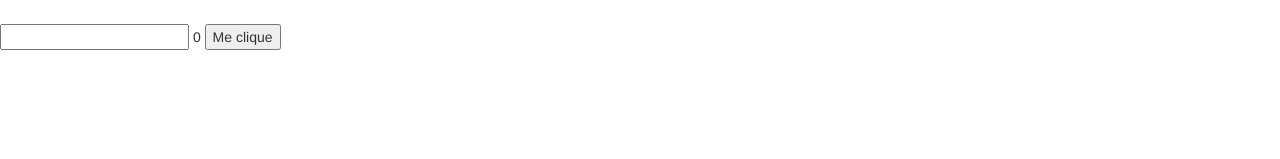
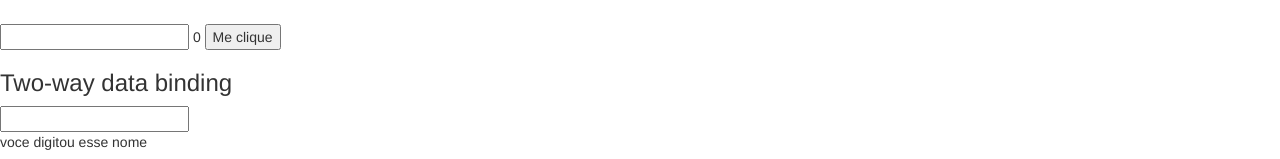
Before and after one commit to marcelojava/Angular2-PrimeiroComponente, an Angular app: page / in a window 1280 px wide. Shown: the part 740-899 px from the top of the page. Before the commit the page ends 800 px from the top, so only its background shows below. Built offline with nearby package versions, Linux system fonts and the light colour scheme; what ng2-bootstrap would draw is missing.

Commit message:
Fazendo two-way data binding usando angular 2

```diff
--- a/src/app/app.component.html
+++ b/src/app/app.component.html
@@ -59,3 +59,13 @@
   {{count}}
   <button (click)="onClick()">Me clique</button>
 </section>
+
+<section>
+  <article>
+    <h3>Two-way data binding</h3>
+    <div>
+      <input type="text" [(ngModel)]="nome">
+     <p>voce digitou esse nome {{nome}}</p>
+    </div>
+  </article>
+</section>
--- a/src/app/app.component.ts
+++ b/src/app/app.component.ts
@@ -13,6 +13,7 @@ export class AppComponent {
   nomes = [];
   imagem = 'http://lorempixel.com/400/200/';
   count : number = 0;
+  nome : string = '';
 
   constructor(appService : AppService) {
     this.nomes = appService.getNomes();
```
